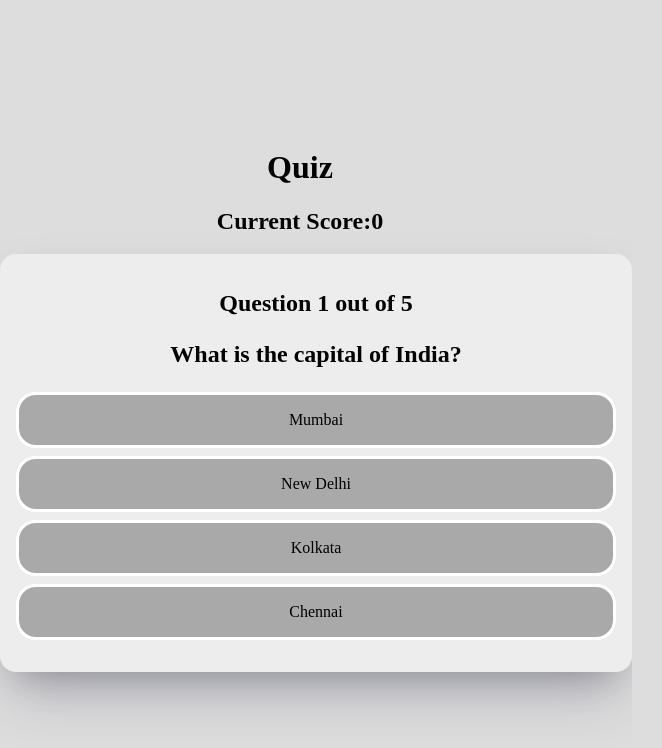
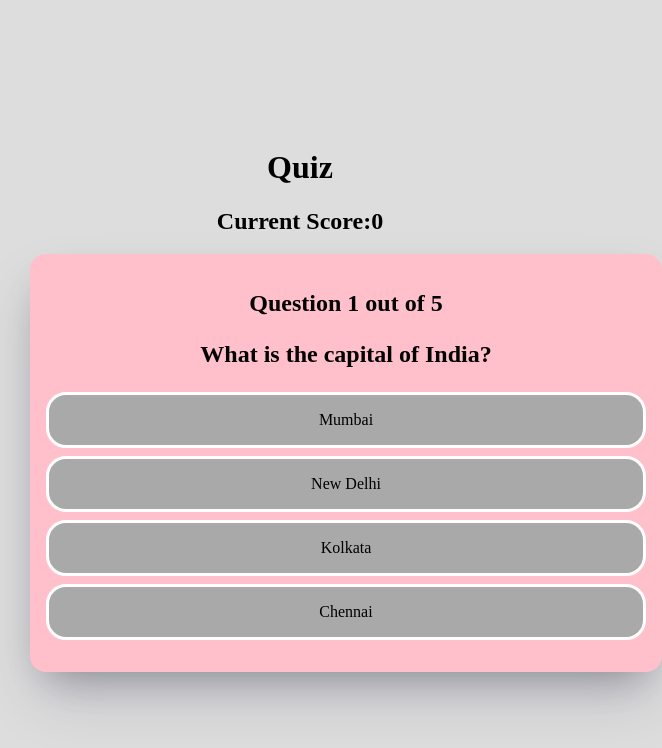
Before and after one commit to Devadharshini33/Quiz-App, a React (Create React App) app: page / in a window 600 px wide. Shown: the top 748 px of the page, 662 px wide, since content can reach past the window. Built offline with nearby package versions, Linux system fonts and the light colour scheme.

Commit message:
Update style.css

```diff
--- a/public/style.css
+++ b/public/style.css
@@ -16,7 +16,6 @@ body {
 
 .question-card {
     background-color: rgb(237, 237, 237);
-    margin: 0 auto;
     padding: 16px;
     border-radius: 16px;
     color: rgb(0, 0, 0);
@@ -88,17 +87,9 @@ button:hover {
 
 /* Media Query for smaller screens */
 @media (min-width: 480px) {
-   #id{
-    width: 100%;
-   }
-    .
+   .question-card{
+       margin-left:5%;
+       marging-right:5%;
+       width:100%;
+       background-color:pink;
 }
-
-@media (max-width: 600px) {
-    #id{
-        width: 100%;
-       }
-    .question-card{
-        width:100%;
-
-}
```
